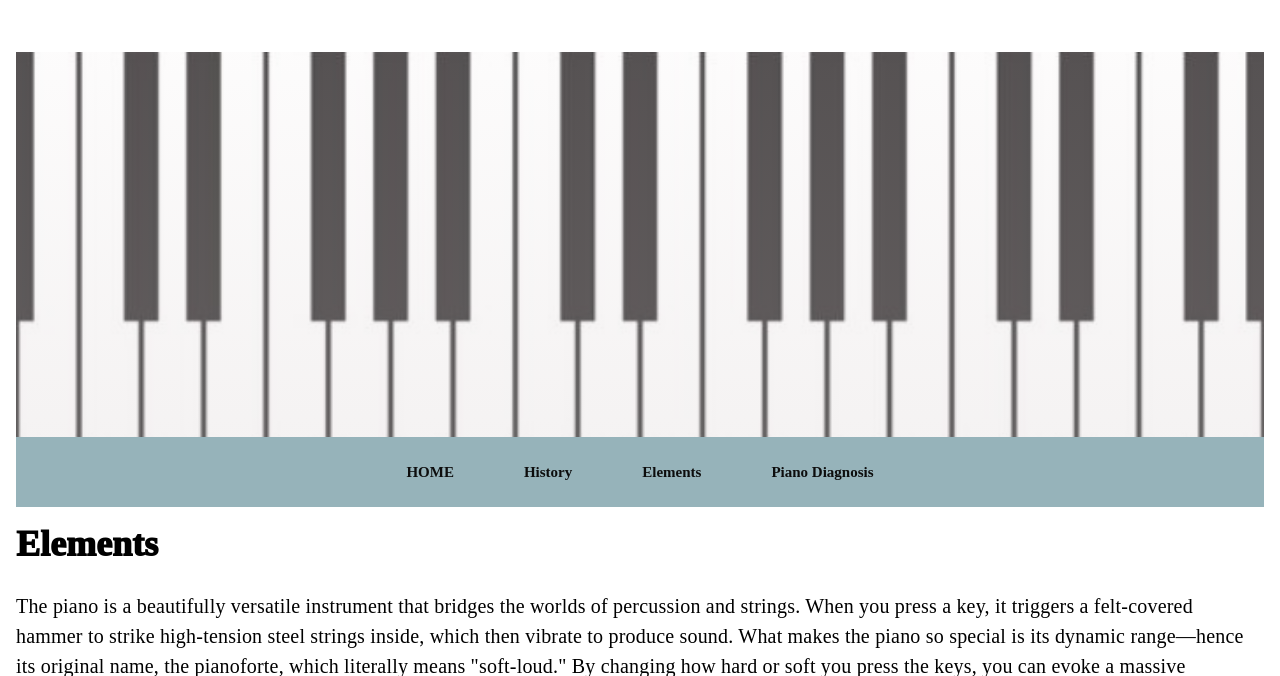
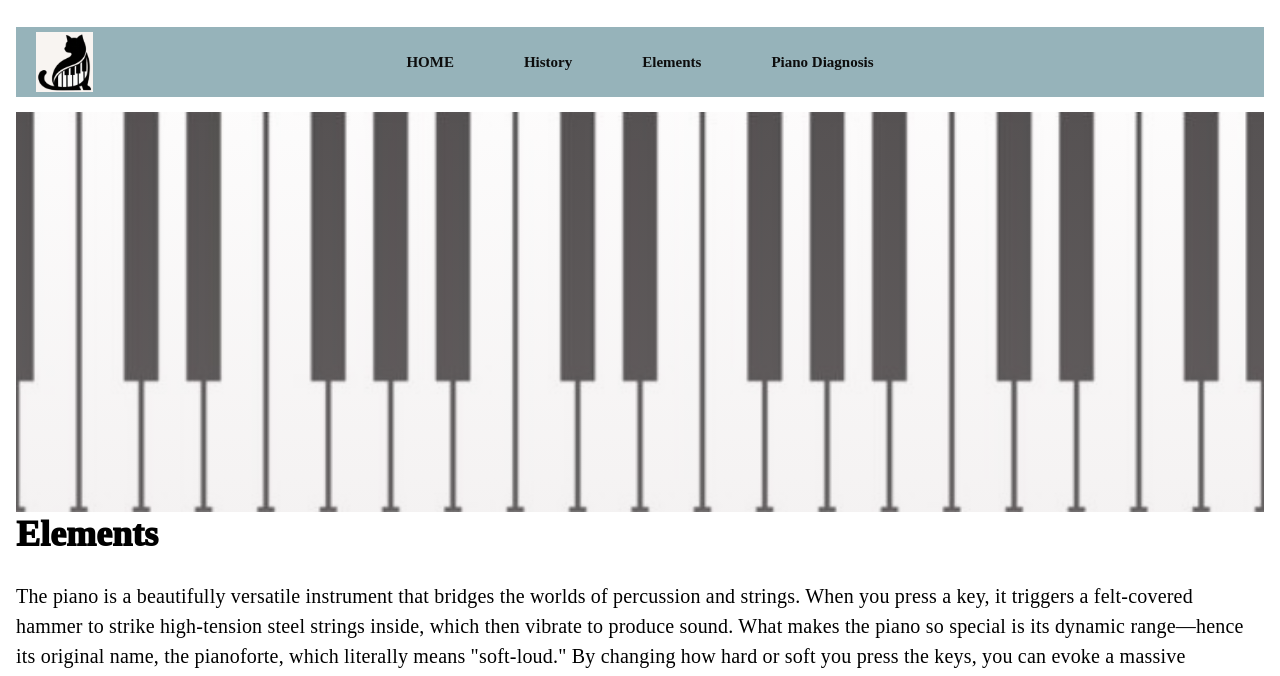
Before and after one commit to 26605-dot/WebProject, a Flask app: page /elements in a window 1280 px wide. Shown: the top 676 px of the page. Run offline with Flask 3, Linux system fonts and the light colour scheme.

Commit message:
added the datebase and the date

```diff
--- a/templates/elements.html
+++ b/templates/elements.html
@@ -1,12 +1,5 @@
 {% extends "layout.html" %}
 {% block body %}
-
-
-<div class="custom-hero-wrapper">
-    <div class="hero-image">
-        <h1 class="hero-text"></h1>
-    </div>
-</div>
 
 <style>
   body {
@@ -24,6 +17,10 @@
 </head>
 <body>
 <header class="header">
+  <a href="#" class="logo-link">
+    <img src="{{ url_for('static', filename='images/your-logo.png') }}" alt="Logo" class="header-logo">
+  </a>
+  <div class="custom-nav-wrapper">
     <nav class="nav-menu">
         <ul>
             <li><a href="/">HOME</a></li>
@@ -33,10 +30,12 @@
 
         </ul>
     </nav>
+  </div>
 </header>
 </body>
 
 </html>
+<div class="hero-image"></div>
 
 <div class="elements-container">
   <h1>Elements</h1>
```
